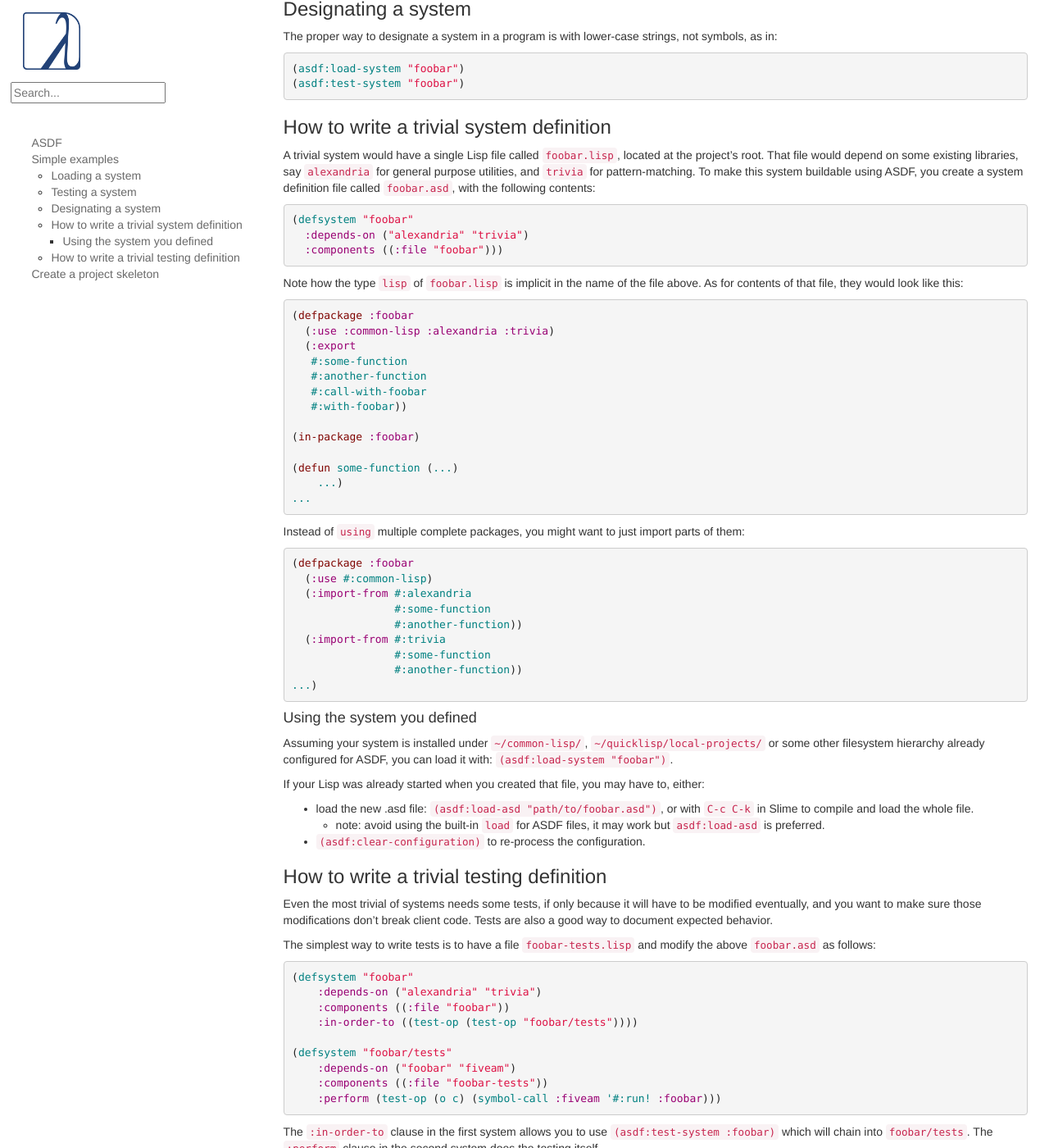
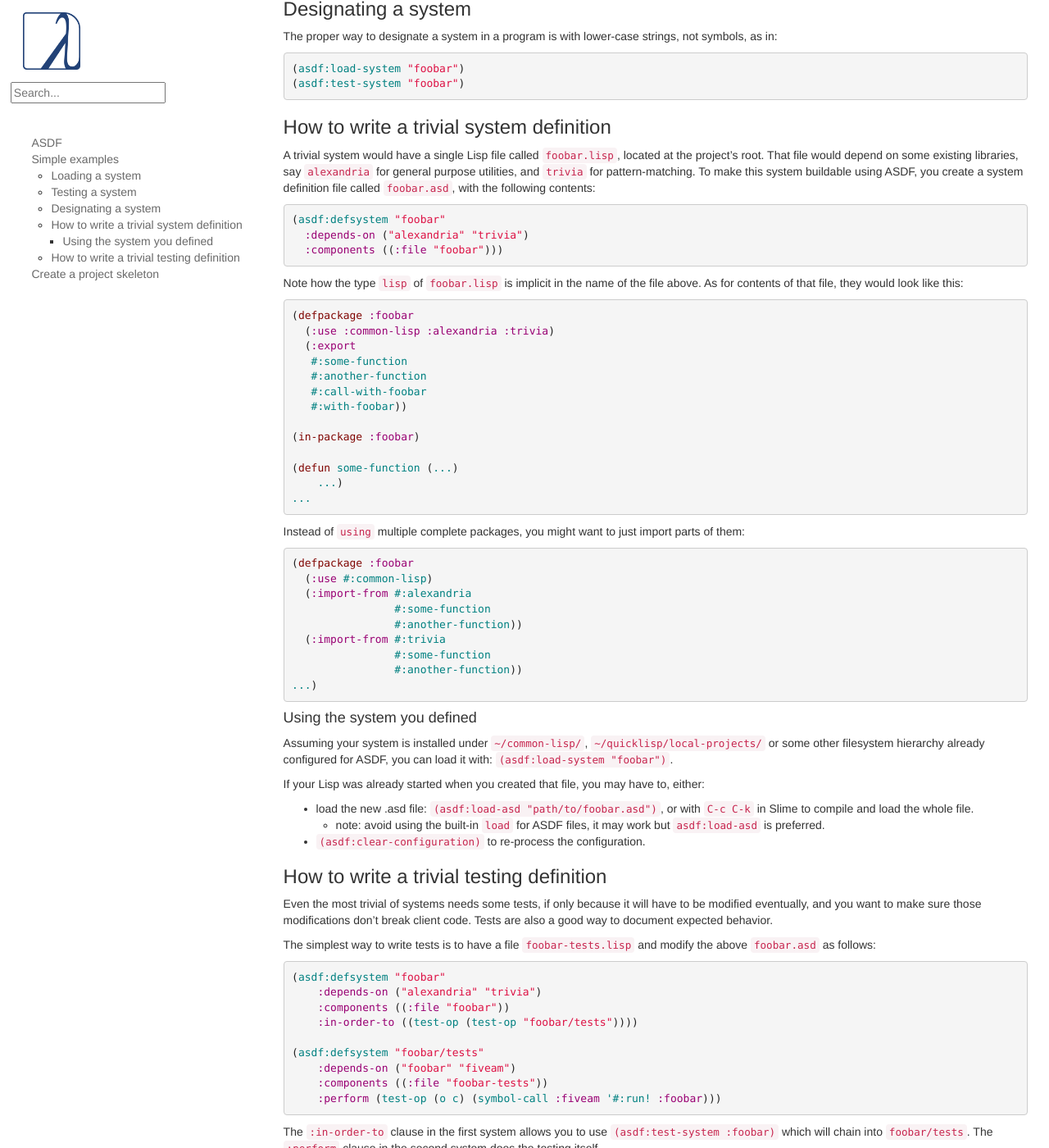
Before and after one commit to LispCookbook/cl-cookbook, a Jekyll site: the page built from systems.md, in a window 1280 px wide and 1400 px high, scrolled down 1038 px. Shown: the whole window at 82% size. Built offline with Jekyll 4.4.1, drawn with Linux system fonts in a browser that asks for light colours.

Commit message:
defsystem alone is not enough, should be asdf:defsystem
or, as done sometimes, (in-package :asdf-user)

otherwise newcomers cannot LOAD .asd files :S

with thanks to Marc R.

```diff
--- a/systems.md
+++ b/systems.md
@@ -77,7 +77,7 @@ you create a system definition file called `foobar.asd`,
 with the following contents:
 
 ~~~lisp
-(defsystem "foobar"
+(asdf:defsystem "foobar"
   :depends-on ("alexandria" "trivia")
   :components ((:file "foobar")))
 ~~~
@@ -143,12 +143,12 @@ The simplest way to write tests is to have a file `foobar-tests.lisp`
 and modify the above `foobar.asd` as follows:
 
 ~~~lisp
-(defsystem "foobar"
+(asdf:defsystem "foobar"
     :depends-on ("alexandria" "trivia")
     :components ((:file "foobar"))
     :in-order-to ((test-op (test-op "foobar/tests"))))
 
-(defsystem "foobar/tests"
+(asdf:defsystem "foobar/tests"
     :depends-on ("foobar" "fiveam")
     :components ((:file "foobar-tests"))
     :perform (test-op (o c) (symbol-call :fiveam '#:run! :foobar)))
```
Also changed, not shown: getting-started.md (+1 -1 lines), testing.md (+2 -2 lines).
